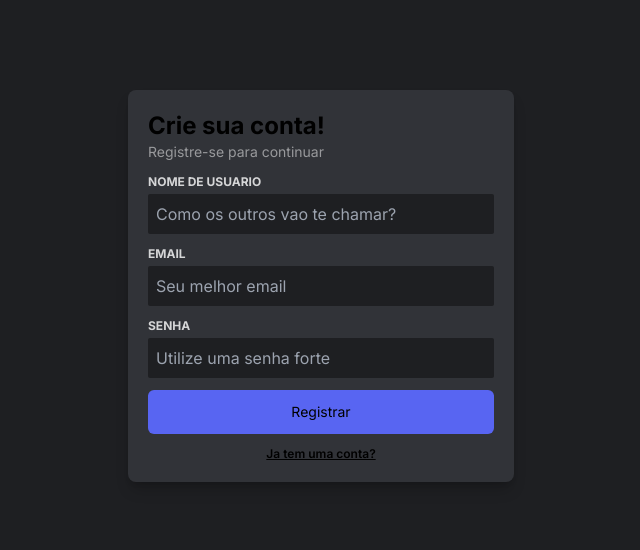
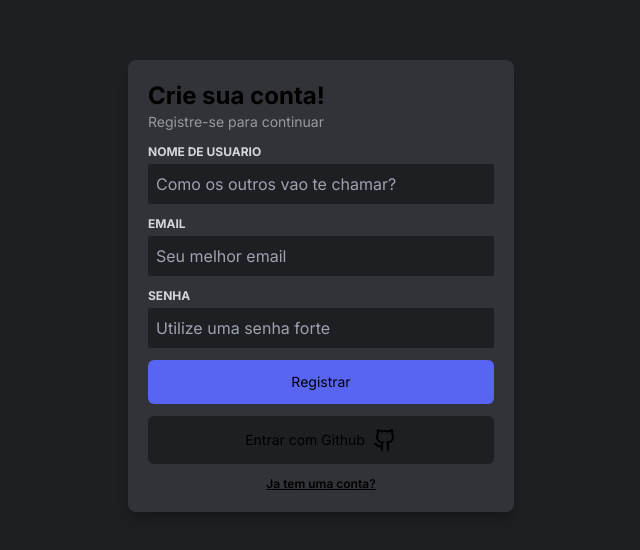
Before and after one commit to Renegildo/chirple, a Next.js app in the folder client/: page /register in a window 1280 px wide. Shown: the part 114-664 px from the top of the page, without its empty margins (319-959 px from the left). Built offline with nearby package versions, Linux system fonts and the light colour scheme; no server answers.

Commit message:
feat: add githubButton component and use it in both login and register page

```diff
--- /dev/null
+++ b/client/src/app/(auth)/(components)/github-button.tsx
@@ -0,0 +1,17 @@
+import { baseServerUrl } from "@/utils/constants";
+import { Github } from "lucide-react";
+
+const GithubButton = () => {
+  const handleGithubLogin = () => {
+    window.location.href = baseServerUrl + "/auth/github";
+  }
+
+  return (
+    <button type="button" onClick={handleGithubLogin} className="bg-[#1E1F22] py-3 rounded-md text-sm flex items-center justify-center gap-2 hover:bg-[#1E1F22]/80 transition-colors">
+      Entrar com Github
+      <Github />
+    </button>
+  );
+};
+
+export default GithubButton;
--- a/client/src/app/(auth)/login/page.tsx
+++ b/client/src/app/(auth)/login/page.tsx
@@ -5,9 +5,7 @@ import { useRouter } from "next/navigation";
 import { useEffect, useState } from "react";
 import Link from 'next/link';
 import { errorCodes } from "@/utils/utils";
-import axios from "axios";
-import { baseServerUrl } from "@/utils/constants";
-import { Github } from "lucide-react";
+import GithubButton from "../(components)/github-button";
 
 interface FormData {
   email: string;
@@ -48,10 +46,6 @@ const LoginPage = () => {
       const newErrorCode = error?.response?.data?.errorCode;
       if (newErrorCode) setErrorCode(newErrorCode);
     }
-  }
-
-  const handleGithubLogin = () => {
-    window.location.href = baseServerUrl + "/auth/github";
   }
 
   return (
@@ -107,10 +101,7 @@ const LoginPage = () => {
         >
           Login
         </button>
-        <button type="button" onClick={handleGithubLogin} className="bg-[#1E1F22] py-3 rounded-md text-sm flex items-center justify-center gap-2 hover:bg-[#1E1F22]/80 transition-colors">
-          Entrar com Github
-          <Github />
-        </button>
+        <GithubButton />
         <Link href={"/register"} className="text-center font-semibold text-xs underline">
           Ainda nao tem uma conta?
         </Link>
--- a/client/src/app/(auth)/register/page.tsx
+++ b/client/src/app/(auth)/register/page.tsx
@@ -5,6 +5,7 @@ import { useRouter } from "next/navigation";
 import { useEffect, useState } from "react";
 import Link from 'next/link';
 import { errorCodes } from "@/utils/utils";
+import GithubButton from "../(components)/github-button";
 
 interface FormData {
   email: string;
@@ -119,6 +120,7 @@ const RegisterPage = () => {
         >
           Registrar
         </button>
+        <GithubButton />
         <Link
           href={"/login"}
           className="text-center font-semibold text-xs underline"
```
